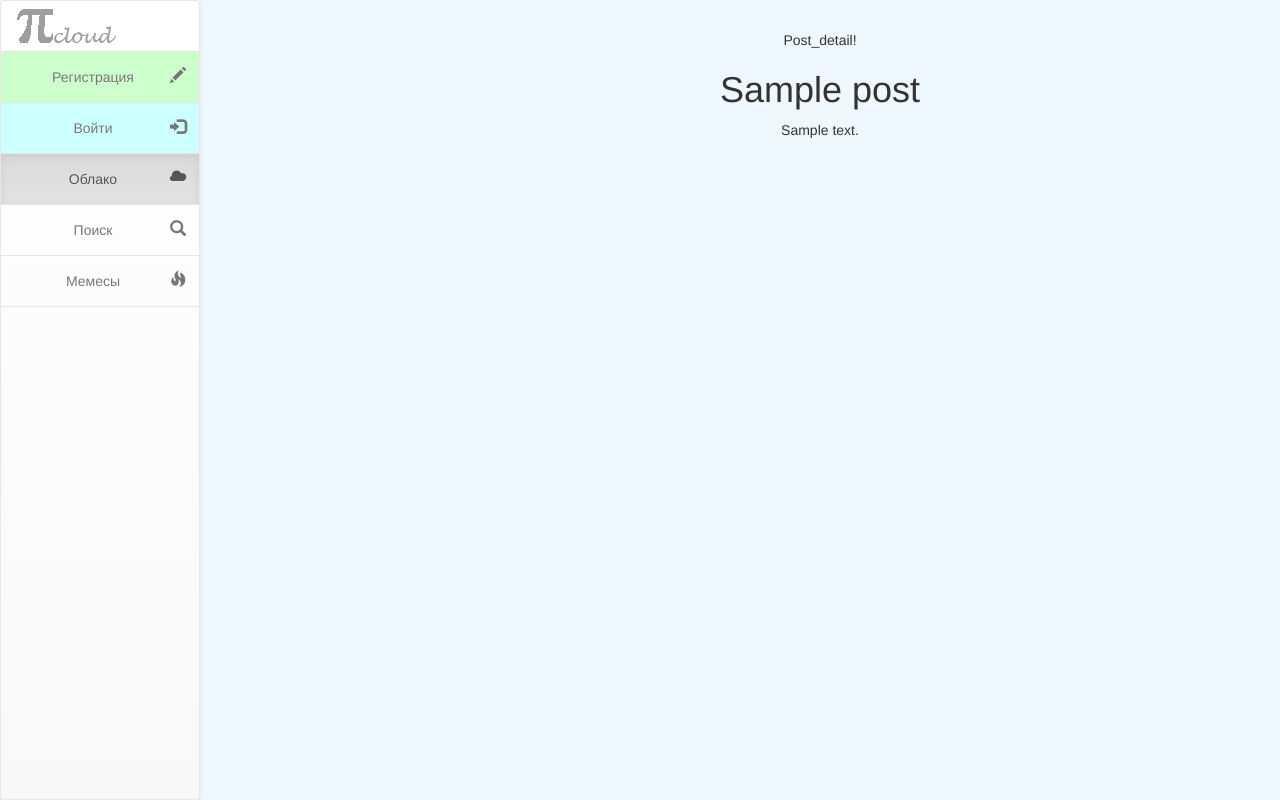
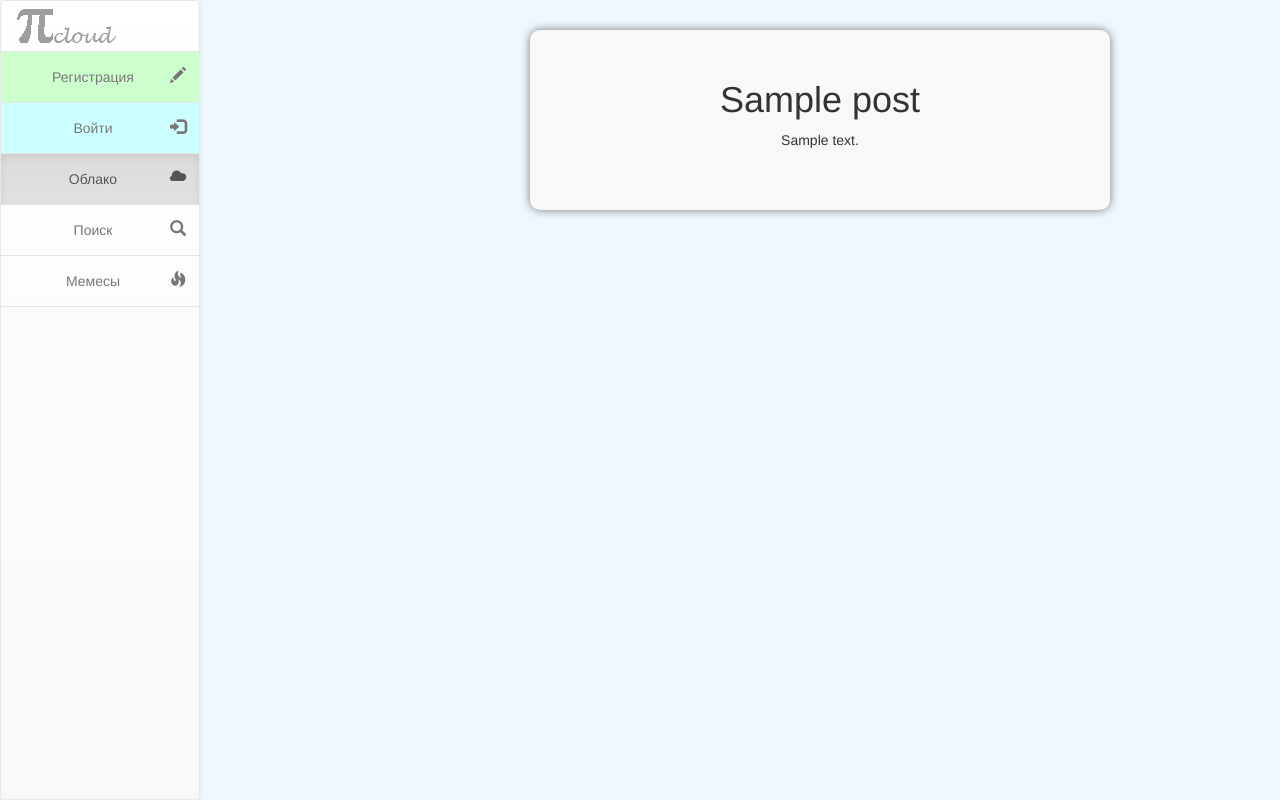
Before and after one commit to picloud-pw/picloud, a Django app: template cloud/templates/cloud/post_detail.html in a window 1280 px wide; the page is wider, and only the part inside the window is pictured. Run offline with Django 3.2, Linux system fonts and the light colour scheme; the template is opened without the code that fills it: most values are stand-ins (such as "Sample title", 1, 10 or a date in 2020); some libraries are stand-ins or nearby versions.

Commit message:
Добавлена разметка на страницы

```diff
--- a/cloud/static/css/global.css
+++ b/cloud/static/css/global.css
@@ -32,4 +32,5 @@ body{
     box-shadow: 0 0 10px rgba(0,0,0,0.5);
     border-radius: 10px;
     text-align: center;
+    min-height: 150px;
 }
--- a/cloud/templates/cloud/post_detail.html
+++ b/cloud/templates/cloud/post_detail.html
@@ -6,12 +6,22 @@
 
 {% block content %}
 
-    Post_detail!
-    {% if user.is_authenticated %}
-        <a class="btn btn-default" href="{% url 'post_edit' pk=post.pk %}">Редактировать пост</a>
-    {% endif %}
+    <div class="container-fluid" style="margin: 0; padding: 0;">
+        <div class="col-md-3 col-lg-3"></div>
+        <div class="col-md-6 col-lg-6">
+            <div class="post-panel" style="padding: 30px">
+                <h1> {{ post.title }}</h1>
+                <p>{{ post.text }}</p> <br>
+                {% if user.is_authenticated %}
+                    <a class="btn btn-default" href="{% url 'post_edit' pk=post.pk %}">Редактировать пост</a>
+                {% endif %}
+            </div>
+        </div>
+        <div class="col-md-3 col-lg-3"></div>
+    </div>
 
-        <h1> {{ post.title }}</h1>
-        <p>{{ post.text }}</p>
+
+
+
 
 {% endblock %}
--- a/cloud/templates/memes.html
+++ b/cloud/templates/memes.html
@@ -5,5 +5,5 @@
 {% endblock %}
 
 {% block content %}
-    Мемесы!
+    Здесь будут мемесы!
 {% endblock %}
--- a/cloud/templates/search.html
+++ b/cloud/templates/search.html
@@ -5,5 +5,5 @@
 {% endblock %}
 
 {% block content %}
-    Поиск!
+    Здесь будет поиск!
 {% endblock %}
```
Also changed, not shown: cloud/templates/cloud/post_edit.html (+14 -6 lines), cloud/templates/cloud/post_list.html (+10 -6 lines), db.sqlite3.
